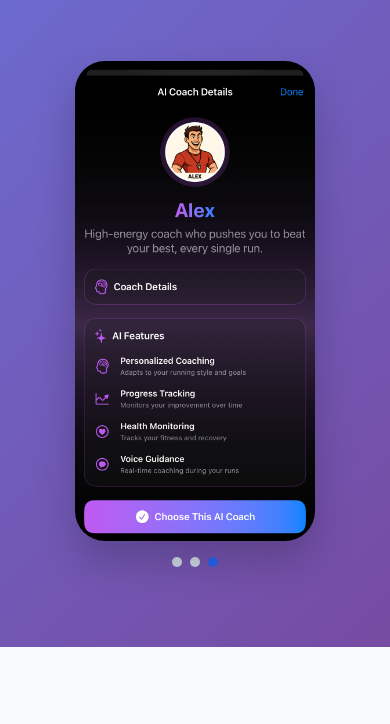
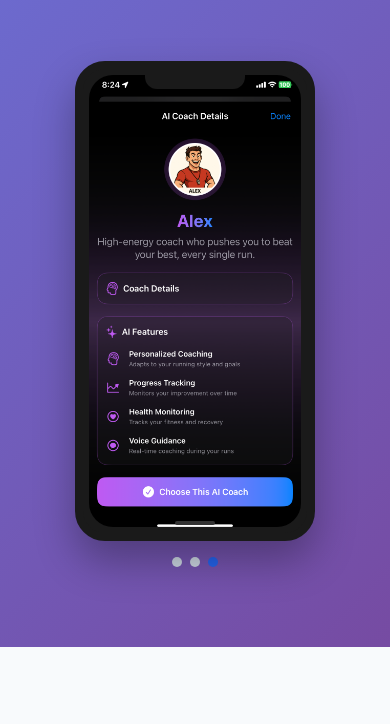
Before and after one commit to AnkyPersonal/Stride-AI-Web, a website: page index.html in a window 390 px wide. Shown: the part 677-1401 px from the top of the page. Drawn offline with Linux system fonts and the light colour scheme.

Commit message:
Update styles.css

```diff
--- a/styles.css
+++ b/styles.css
@@ -211,19 +211,49 @@ body {
     width: 280px;
     height: 560px;
     overflow: hidden;
-    border-radius: 30px;
-    box-shadow: 0 20px 40px rgba(0,0,0,0.2);
+    border-radius: 35px;
+    box-shadow: 0 20px 40px rgba(0,0,0,0.3);
+    border: 8px solid #1a1a1a;
+    background: #1a1a1a;
+}
+
+/* iPhone frame elements */
+.screenshot-carousel::before {
+    content: '';
+    position: absolute;
+    top: 0;
+    left: 50%;
+    transform: translateX(-50%);
+    width: 120px;
+    height: 25px;
+    background: #1a1a1a;
+    border-radius: 0 0 15px 15px;
+    z-index: 10;
+}
+
+.screenshot-carousel::after {
+    content: '';
+    position: absolute;
+    bottom: 8px;
+    left: 50%;
+    transform: translateX(-50%);
+    width: 40px;
+    height: 4px;
+    background: #333;
+    border-radius: 2px;
+    z-index: 10;
 }
 
 .app-screenshot {
     position: absolute;
-    top: 0;
-    left: 0;
-    width: 100%;
-    height: 100%;
+    top: 8px;
+    left: 8px;
+    width: calc(100% - 16px);
+    height: calc(100% - 16px);
     object-fit: cover;
     opacity: 0;
     transition: opacity 0.5s ease;
+    border-radius: 27px;
 }
 
 .app-screenshot.active {
@@ -738,5 +768,20 @@ body {
     .screenshot-carousel {
         width: 240px;
         height: 480px;
+        border-radius: 30px;
+    }
+
+    .screenshot-carousel::before {
+        width: 100px;
+        height: 20px;
+        border-radius: 0 0 12px 12px;
+    }
+
+    .app-screenshot {
+        top: 6px;
+        left: 6px;
+        width: calc(100% - 12px);
+        height: calc(100% - 12px);
+        border-radius: 24px;
     }
 }
```
